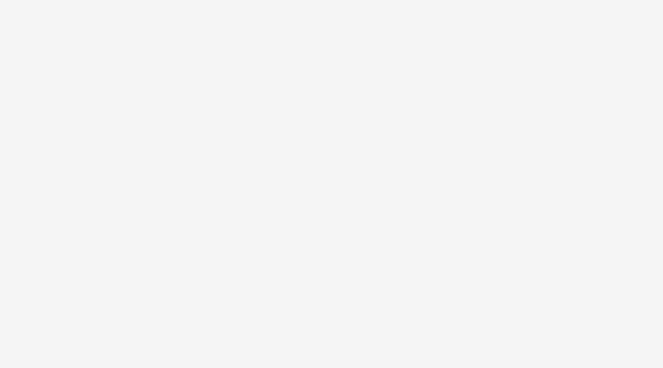
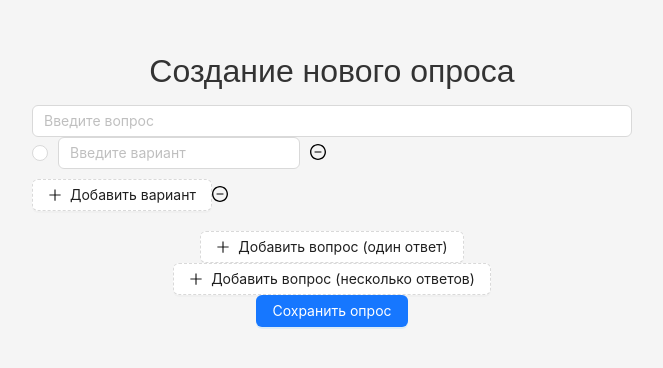
Before and after one commit to Colobok2002/riche_form_front, a React (Vite) app: page /create in a window 1280 px wide. Shown: the part 210-578 px from the top of the page, without its empty margins (308-971 px from the left). Built offline with nearby package versions, Linux system fonts and the light colour scheme.

Commit message:
revived the button

```diff
--- a/src/App.jsx
+++ b/src/App.jsx
@@ -4,12 +4,13 @@ import SurveyList from './components/SurveyList';
 import SurveyEdit from './components/SurveyEdit';
 import SurveyRespond from './components/SurveyRespond';
 import SurveyResponses from './components/SurveyResponses';
+import SurveyCreate from './components/SurveyCreate';
 
 const App = ({ favoriteLinks, setFavoriteLinks, menu, setOpenMenu }) => {
   const mockSurvey = {
     questions: [
       { question: 'Ваше любимое цвет?', answers: ['Красный', 'Синий', 'Зелёный'] },
-      { question: 'Ваш любимое животное?', answers: ['Кошка', 'Собака', 'Птица'] }
+      { question: 'Ваше любимое животное?', answers: ['Кошка', 'Собака', 'Птица'] }
     ]
   };
 
@@ -25,6 +26,7 @@ const App = ({ favoriteLinks, setFavoriteLinks, menu, setOpenMenu }) => {
         <Route path="/edit/:id" element={<SurveyEdit />} />
         <Route path="/respond/:id" element={<SurveyRespond survey={mockSurvey} />} />
         <Route path="/responses/:id" element={<SurveyResponses responses={mockResponses} />} />
+        <Route path="/create" element={<SurveyCreate />} />
       </Routes>
       <Outlet />
     </>
--- /dev/null
+++ b/src/components/SurveyCreate.jsx
@@ -0,0 +1,86 @@
+import React, { useState } from 'react';
+import { Button, Input, Space, Radio, Checkbox } from 'antd';
+import { MinusCircleOutlined, PlusOutlined } from '@ant-design/icons';
+
+const SurveyCreate = () => {
+  const [questions, setQuestions] = useState([{ type: 'single', question: '', options: [''] }]);
+
+  const handleQuestionChange = (index, value) => {
+    const newQuestions = [...questions];
+    newQuestions[index].question = value;
+    setQuestions(newQuestions);
+  };
+
+  const handleOptionChange = (qIndex, oIndex, value) => {
+    const newQuestions = [...questions];
+    newQuestions[qIndex].options[oIndex] = value;
+    setQuestions(newQuestions);
+  };
+
+  const addQuestion = (type) => {
+    setQuestions([...questions, { type, question: '', options: [''] }]);
+  };
+
+  const removeQuestion = (index) => {
+    const newQuestions = questions.filter((_, qIndex) => qIndex !== index);
+    setQuestions(newQuestions);
+  };
+
+  const addOption = (qIndex) => {
+    const newQuestions = [...questions];
+    newQuestions[qIndex].options.push('');
+    setQuestions(newQuestions);
+  };
+
+  const removeOption = (qIndex, oIndex) => {
+    const newQuestions = [...questions];
+    newQuestions[qIndex].options = newQuestions[qIndex].options.filter((_, optIndex) => optIndex !== oIndex);
+    setQuestions(newQuestions);
+  };
+
+  const handleSave = () => {
+    console.log('Сохраненные данные:', questions);
+  };
+
+  return (
+    <div className="container">
+      <h1>Создание нового опроса</h1>
+      {questions.map((q, qIndex) => (
+        <div key={qIndex} className="question-container">
+          <Input
+            placeholder="Введите вопрос"
+            value={q.question}
+            onChange={(e) => handleQuestionChange(qIndex, e.target.value)}
+          />
+          {q.options.map((option, oIndex) => (
+            <Space key={oIndex} className="option-container">
+              {q.type === 'single' && <Radio />}
+              {q.type === 'multiple' && <Checkbox />}
+              <Input
+                placeholder="Введите вариант"
+                value={option}
+                onChange={(e) => handleOptionChange(qIndex, oIndex, e.target.value)}
+              />
+              <MinusCircleOutlined onClick={() => removeOption(qIndex, oIndex)} />
+            </Space>
+          ))}
+          <Button type="dashed" onClick={() => addOption(qIndex)} icon={<PlusOutlined />}>
+            Добавить вариант
+          </Button>
+          <MinusCircleOutlined onClick={() => removeQuestion(qIndex)} />
+        </div>
+      ))}
+      <Button type="dashed" onClick={() => addQuestion('single')} icon={<PlusOutlined />}>
+        Добавить вопрос (один ответ)
+      </Button>
+      <Button type="dashed" onClick={() => addQuestion('multiple')} icon={<PlusOutlined />}>
+        Добавить вопрос (несколько ответов)
+      </Button>
+      <Button type="primary" onClick={handleSave}>
+        Сохранить опрос
+      </Button>
+    </div>
+  );
+};
+
+export default SurveyCreate;
--- a/src/components/SurveyList.jsx
+++ b/src/components/SurveyList.jsx
@@ -7,10 +7,18 @@ const SurveyList = () => {
     <div className="container">
       <h1>Список опросов</h1>
       <div className="buttons-container">
-        <NavLink to="/demo"><Button>Редактировать</Button></NavLink>
-        <NavLink to="/edit"><Button>Скопировать ссылку</Button></NavLink>
-        <NavLink to="#"><Button>Посмотреть ответы</Button></NavLink>
-        <NavLink to="#"><Button type="primary">Создать опрос</Button></NavLink>
+        <NavLink to="/edit/1">
+          <Button type="primary">Редактировать</Button>
+        </NavLink>
+        <NavLink to="/copy-link">
+          <Button>Скопировать ссылку</Button>
+        </NavLink>
+        <NavLink to="/responses">
+          <Button>Посмотреть ответы</Button>
+        </NavLink>
+        <NavLink to="/create">
+          <Button type="primary" className="create-survey-button">Создать опрос</Button>
+        </NavLink>
       </div>
     </div>
   );
--- a/src/styles.css
+++ b/src/styles.css
@@ -29,7 +29,7 @@ h1, h3 {
   max-width: 600px;
 }
 
-.answer-container {
+.option-container {
   display: flex;
   align-items: center;
   margin-bottom: 10px;
```
